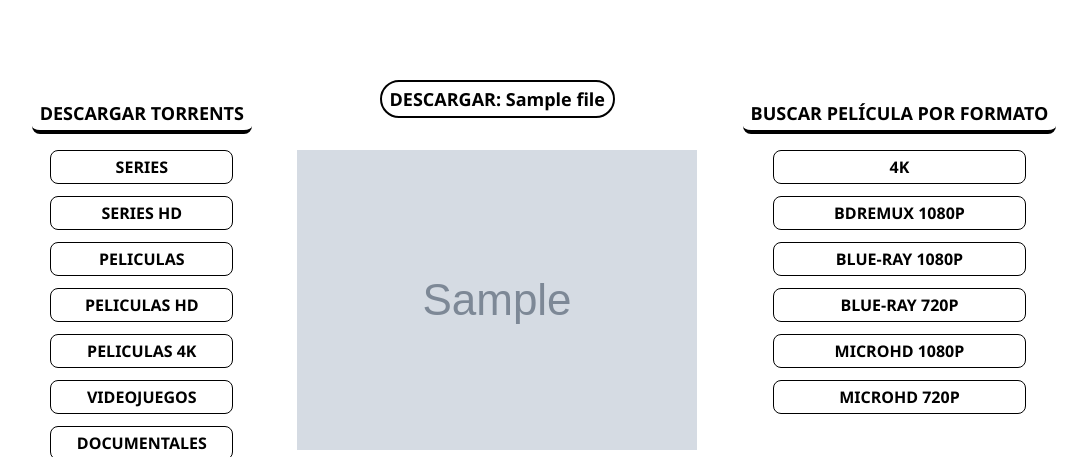
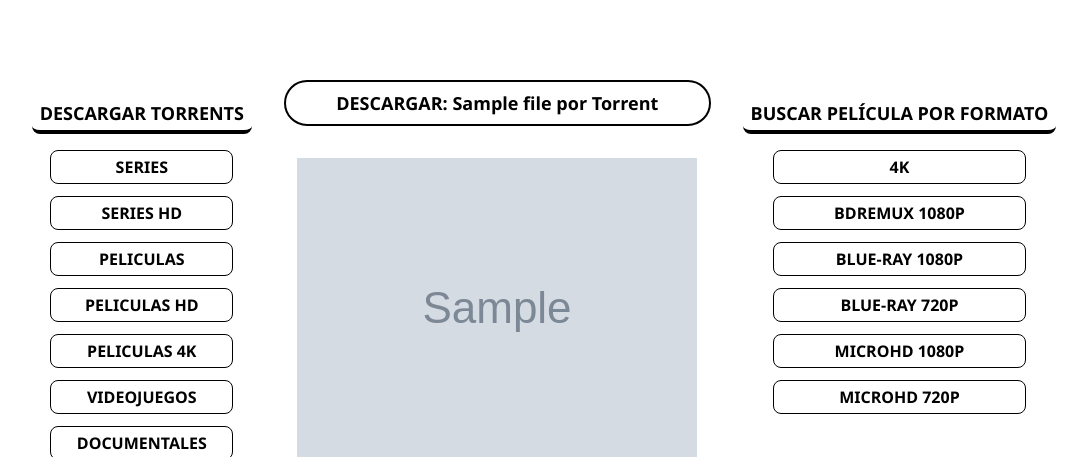
Before and after one commit to ruben2k1/axtorrent, a PHP site: page /archivo.php?id=1 in a window 1280 px wide. Shown: the part 66-523 px from the top of the page, without its empty margins (96-1183 px from the left). Run offline with PHP 8.4, Linux system fonts and the light colour scheme; tables that the repository leaves empty hold one stand-in row (values such as "Sample post"); grey boxes marked "Sample" are stand-in pictures.

Commit message:
Update files

```diff
--- a/app/views/partials/aside-left.php
+++ b/app/views/partials/aside-left.php
@@ -1,5 +1,5 @@
 <aside class="aside-left">
-  <h1>DESCARGAR TORRENTS</h1>
+  <h2>DESCARGAR TORRENTS</h2>
   <ul>
     <li><a href="buscar.php?type=series">SERIES</a></li>
     <li><a href="buscar.php?type=series-hd">SERIES HD</a></li>
--- a/app/views/partials/aside-right.php
+++ b/app/views/partials/aside-right.php
@@ -1,5 +1,5 @@
 <aside class="aside-right">
-    <h1>BUSCAR PELÍCULA POR FORMATO</h1>
+    <h2>BUSCAR PELÍCULA POR FORMATO</h2>
     <ul>
         <li><a href="buscar.php?format=4k">4K</a></li>
         <li><a href="buscar.php?format=bdremux-1080p">BDREMUX 1080P</a></li>
--- a/archivo.php
+++ b/archivo.php
@@ -34,8 +34,8 @@
         <?php require('app/views/partials/aside-left.php'); ?>
 
         <main>
-            <div class="main-h2">
-                <h2>DESCARGAR: <?php echo $results1['TITLE']; ?></h2>
+            <div class="main-h1">
+                <h1>DESCARGAR: <?php echo $results1['TITLE']; ?> por Torrent</h1>
             </div>
             <div class="main-article">
                 <article>
--- a/public/css/index.css
+++ b/public/css/index.css
@@ -103,7 +103,7 @@ header {
     border-radius: 0.5rem;
 }
 
-.container aside h1 {
+.container aside h2 {
     font-size: large;
     margin-bottom: 1rem;
     font-weight: bold;
@@ -168,6 +168,17 @@ header {
     justify-content: center;
 }
 
+.container main .main-h1 {
+    display: flex;
+    justify-content: center;
+    font-weight: bold;
+    font-size: large;
+    margin-bottom: 1rem;
+    border: 2px solid black;
+    border-radius: 2rem;
+    padding: .75rem;
+}
+
 .container main .main-article {
     display: flex;
     flex-wrap: wrap;
```
